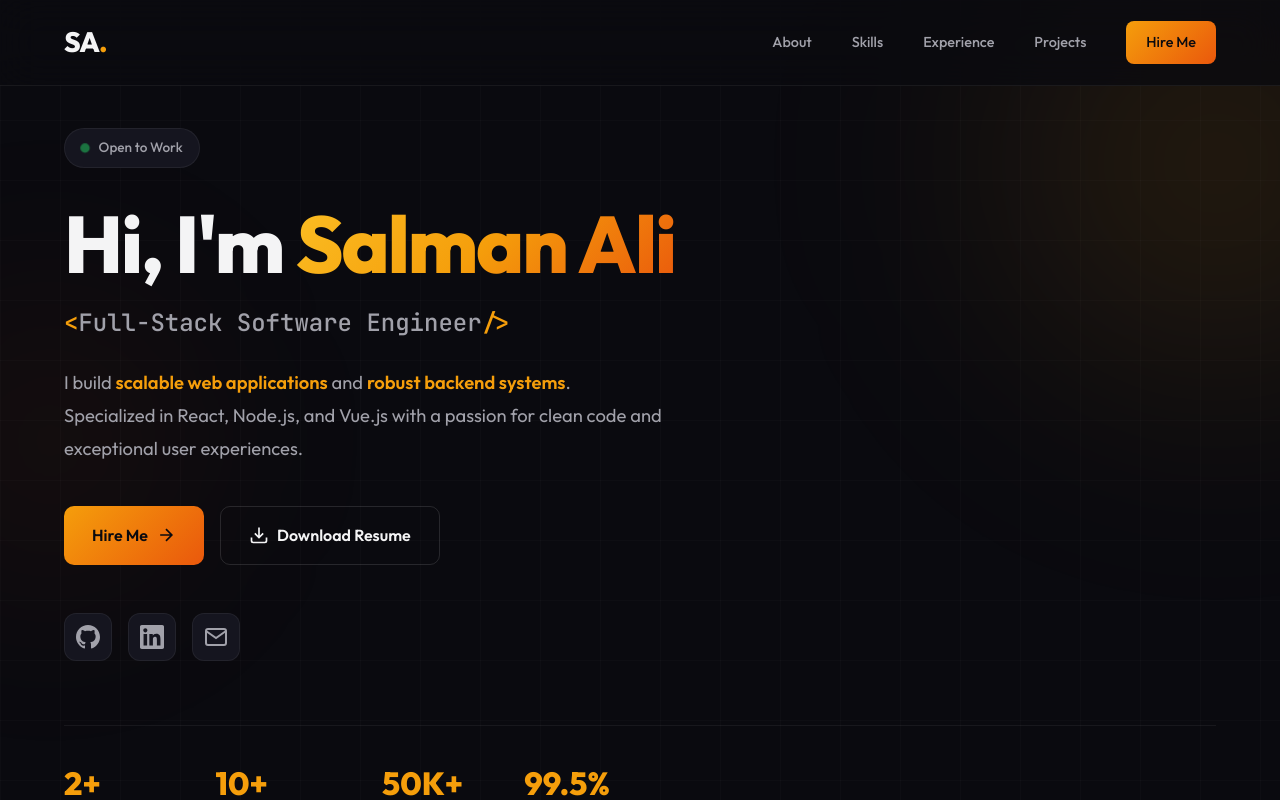
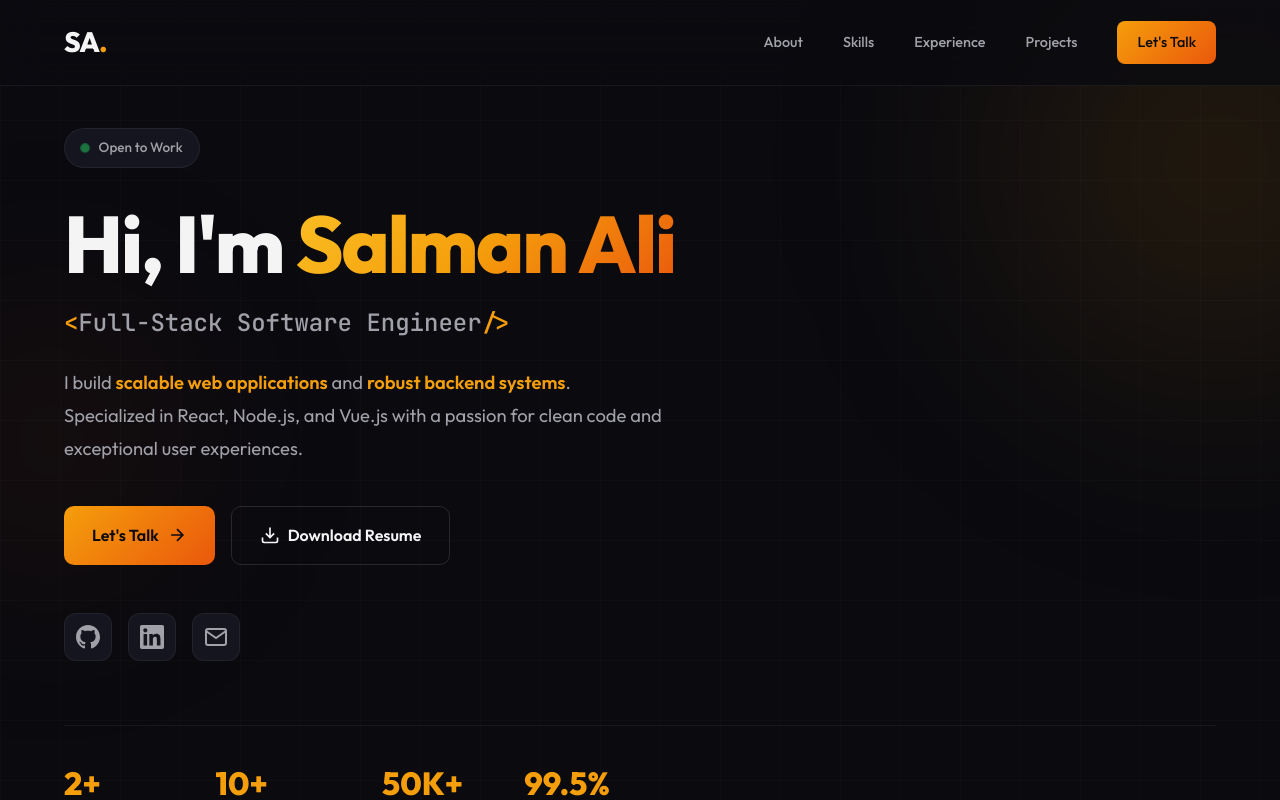
Before and after one commit to SalmanMani86/Resume, a React (Vite) app: page / in a window 1280 px wide. Shown: the top 800 px of the page. Built offline with nearby package versions, Linux system fonts and the light colour scheme.

Commit message:
Change 'Hire Me' to 'Let's Talk' for better professionalism

```diff
--- a/src/App.jsx
+++ b/src/App.jsx
@@ -140,7 +140,7 @@ function App() {
           <a href="#skills">Skills</a>
           <a href="#experience">Experience</a>
           <a href="#projects">Projects</a>
-          <a href="#contact" className="nav-cta">Hire Me</a>
+          <a href="#contact" className="nav-cta">Let's Talk</a>
         </motion.div>
       </nav>
 
@@ -193,7 +193,7 @@ function App() {
             transition={{ duration: 0.8, delay: 0.8 }}
           >
             <a href="#contact" className="btn btn-primary">
-              Hire Me
+              Let's Talk
               <svg width="20" height="20" viewBox="0 0 24 24" fill="none" stroke="currentColor" strokeWidth="2">
                 <path d="M5 12h14M12 5l7 7-7 7"/>
               </svg>
```
